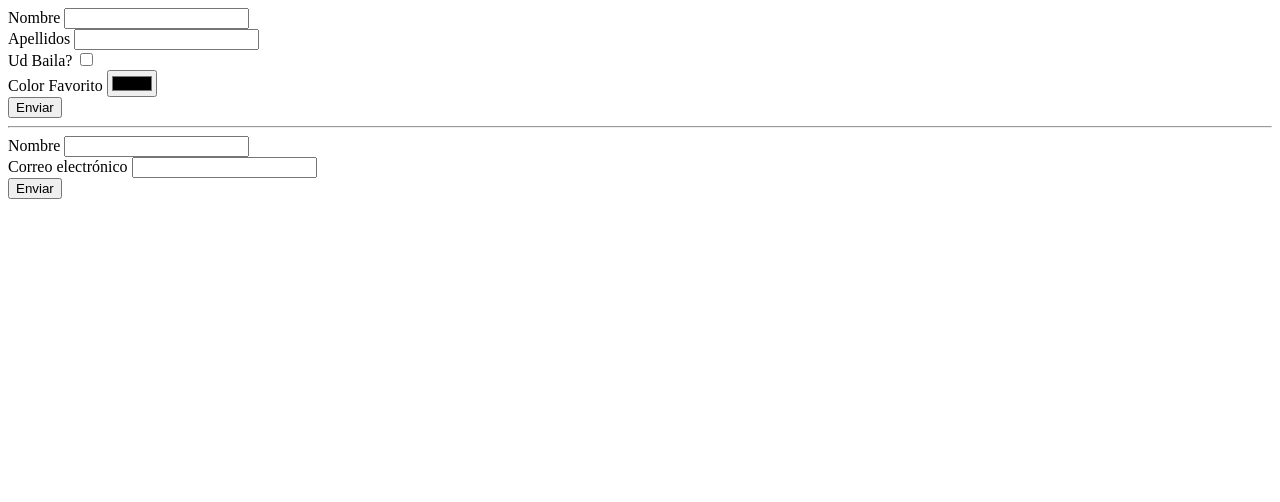
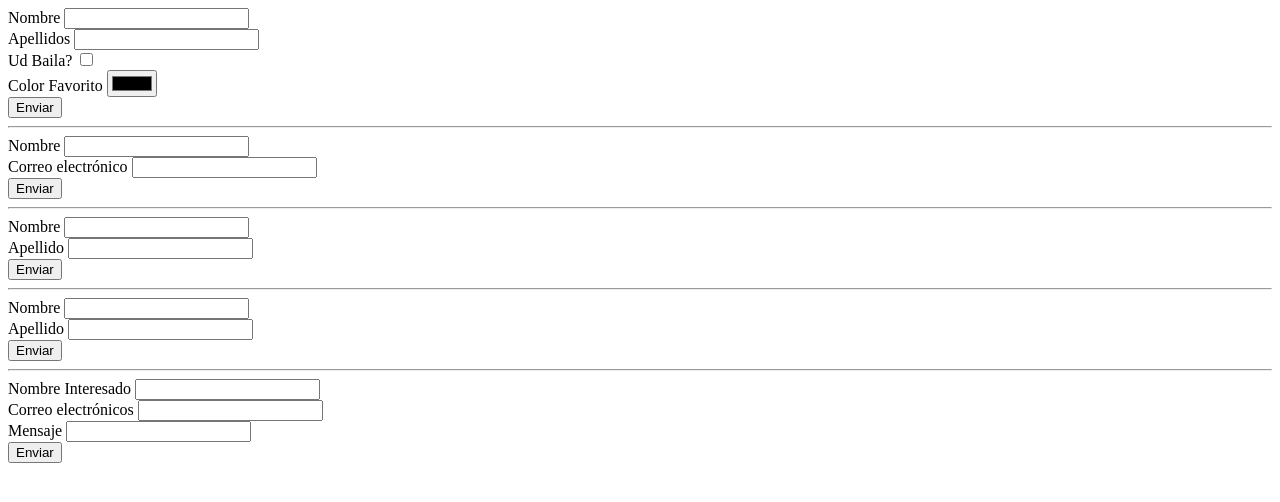
Before and after one commit to Tincho12345/DesingPattern, a plain HTML site: page Builder/js/forms.html in a window 1280 px wide. Drawn offline with Linux system fonts and the light colour scheme.

Commit message:
Actualizar

```diff
--- a/Builder/js/forms.html
+++ b/Builder/js/forms.html
@@ -8,11 +8,26 @@
 
 </head>
 <body>
-    <div id="form1"></div>
+    <div id="form1">
+
+    </div>
     <hr>
     <div id="form2">
 
     </div>
+    <hr>
+    <div id="form3">
+
+    </div>
+    <hr>
+    <div id="form4">
+
+    </div>
+    <hr>
+    <div id="form5">
+
+    </div>
+
     <script src='forms.js'></script>
 </body>
 </html>
--- a/Builder/js/forms.js
+++ b/Builder/js/forms.js
@@ -85,6 +85,37 @@ class FormBuilder{
     }
 }
 
+class FormDirector{
+    constructor(formBuilder){
+        this.setBuilder(formBuilder);
+    }
+    setBuilder(formBuilder){
+        this.formBuilder = formBuilder;
+    }
+
+    // Director para el Tipo Persons
+    createPeopleForm(){
+        // Reseteamos el form
+        this.formBuilder.reset();
+        // Asignamos los encadenamientos
+        this.formBuilder
+            .setText("firstName", "Nombre")
+            .setText("lastName", "Apellido");
+    }
+
+    createContactForm(){
+
+        // Reseteamos el form
+        this.formBuilder.reset();
+        // Asignamos los encadenamientos
+        this.formBuilder
+            .setText("nombreInteresado", "Nombre Interesado")
+            .setEmail("email", "Correo electrónicos")
+            .setText("message", "Mensaje");
+    }
+}
+
+// Instanciamos al objeto
 const frmBuilder = new FormBuilder();
 //Create the form
 const formPeople = frmBuilder.setAction("add.php")
@@ -92,7 +123,6 @@ const formPeople = frmBuilder.setAction("add.php")
                                 .setText("lastName", "Apellidos")
                                 .setCheckBox("dancer", "Ud Baila?")
                                 .setColor("favoriteColor", "Color Favorito")
-
                                 .build();
 form1.innerHTML = formPeople.getContent();
 
@@ -101,3 +131,15 @@ const formMail = frmBuilder.setAction("send.php")
     .setEmail("email","Correo electrónico")
     .build();
 form2.innerHTML = formMail.getContent();
+
+//Implementa FormDirector
+const director = new FormDirector(frmBuilder);
+
+director.createPeopleForm();
+form3.innerHTML = frmBuilder.build().getContent();
+
+director.createPeopleForm();
+form4.innerHTML = frmBuilder.build().getContent();
+
+director.createContactForm();
+form5.innerHTML = frmBuilder.build().getContent();
```
